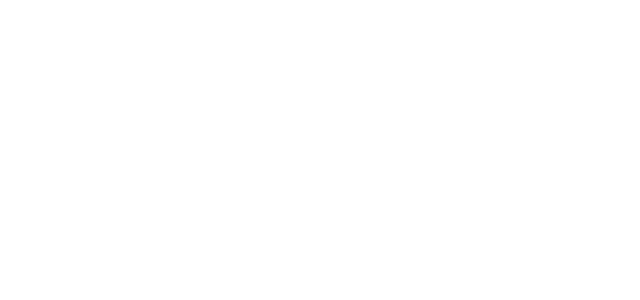
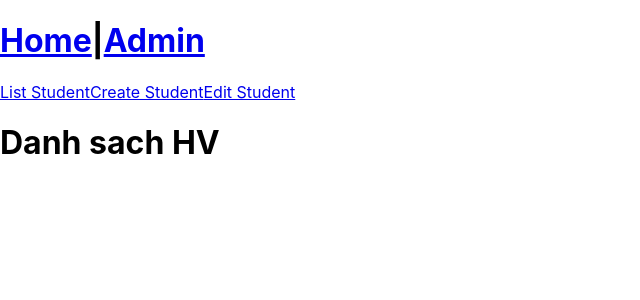
Before and after one commit to VuKieuAnh/React-Router, a React (Create React App) app: page /list-student in a window 1280 px wide. Before the commit this address had no page. Shown: the top 300 px of the page, without its empty margins (0-640 px from the left). Built offline with nearby package versions, Linux system fonts and the light colour scheme.

Commit message:
add router child

```diff
--- a/src/App.js
+++ b/src/App.js
@@ -3,13 +3,20 @@
 import Home from "./pages/Home";
 import Admin from "./pages/Admin";
 import Navbar from "./components/Navbar";
+import CreateStudent from "./pages/student/CreateStudent";
+import ListStudent from "./pages/student/ListStudent";
+import EditStudent from "./pages/student/EditStudent";
 
 function App() {
   return (
     <>
       <Routes>
-          <Route path={'/'} element={<Home/>}></Route>
           <Route path={'/admin'} element={<Admin/>}></Route>
+          <Route path={'/'} element={<Home/>}>
+              <Route path={'/create-student'} element={<CreateStudent/>}></Route>
+              <Route path={'/list-student'} element={<ListStudent/>}></Route>
+              <Route path={'/edit-student'} element={<EditStudent/>}></Route>
+          </Route>
       </Routes>
     </>
   );
--- a/src/pages/Home.js
+++ b/src/pages/Home.js
@@ -1,10 +1,14 @@
 import Navbar from "../components/Navbar";
+import {Link, Outlet} from "react-router-dom";
 
 export default function Home(){
     return (
         <>
             <Navbar></Navbar>
-            <h1>Home page</h1>
+            <Link to={'/list-student'}>List Student</Link>
+            <Link to={'/create-student'}>Create Student</Link>
+            <Link to={'/edit-student'}>Edit Student</Link>
+            <Outlet></Outlet>
         </>
     )
 }
--- /dev/null
+++ b/src/pages/student/CreateStudent.js
@@ -0,0 +1,7 @@
+export default function CreateStudent(){
+    return(
+        <>
+            <h1>Tao moi HV</h1>
+        </>
+    )
+}
--- /dev/null
+++ b/src/pages/student/EditStudent.js
@@ -0,0 +1,7 @@
+export default function EditStudent(){
+    return(
+        <>
+            <h1>Edit Student</h1>
+        </>
+    )
+}
--- /dev/null
+++ b/src/pages/student/ListStudent.js
@@ -0,0 +1,7 @@
+export default function ListStudent(){
+    return(
+        <>
+            <h1>Danh sach HV</h1>
+        </>
+    )
+}
```
